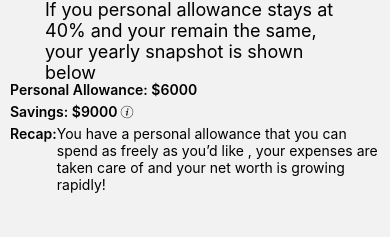
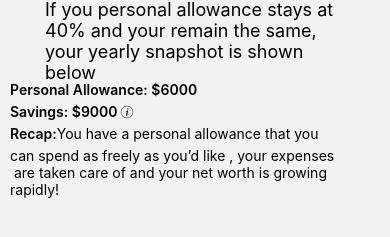
Before and after one commit to MuhammadRomanKhan717/budget-bible, a React Native app: screen /allocatYourFriend in a window 390 px wide. Shown: the part 337-574 px from the top of the page. Built offline with nearby package versions, Linux system fonts and the light colour scheme.

Commit message:
change in code

```diff
--- a/Screens/AllocateYourFriend.js
+++ b/Screens/AllocateYourFriend.js
@@ -9,7 +9,7 @@ import {
 import { CircularProgressBase } from "react-native-circular-progress-indicator";
 const AllocateYourFriend = () => {
   return (
-    <SafeAreaView>
+    <SafeAreaView style={{ color: "#F9F9F9" }}>
       <View style={styles.header}>
         <TouchableOpacity>
           <Image
@@ -124,6 +124,7 @@ const AllocateYourFriend = () => {
           <Image source={require("../assets/iwwa_information.png")} />
         </TouchableOpacity>
       </View>
+
       <View style={{ flexDirection: "row" }}>
         <Text
           style={{
@@ -135,16 +136,28 @@ const AllocateYourFriend = () => {
         >
           Recap:
         </Text>
+
+        <View>
           <Text
             style={{
               fontSize: 14,
               fontWeight: "400",
             }}
           >
-          You have a personal allowance that you can spend as freely as you’d
-          like , your expenses are taken care of and your net worth is growing
-          rapidly!
+            You have a personal allowance that you
           </Text>
+        </View>
+      </View>
+      <View
+        style={{
+          fontSize: 14,
+          fontWeight: "600",
+          paddingLeft: 10,
+        }}
+      >
+        <Text>can spend as freely as you’d like , your expenses</Text>
+        <Text> are taken care of and your net worth is growing</Text>
+        <Text>rapidly!</Text>
       </View>
     </SafeAreaView>
   );
```
Lines whose indentation alone changed are shown as unchanged.
